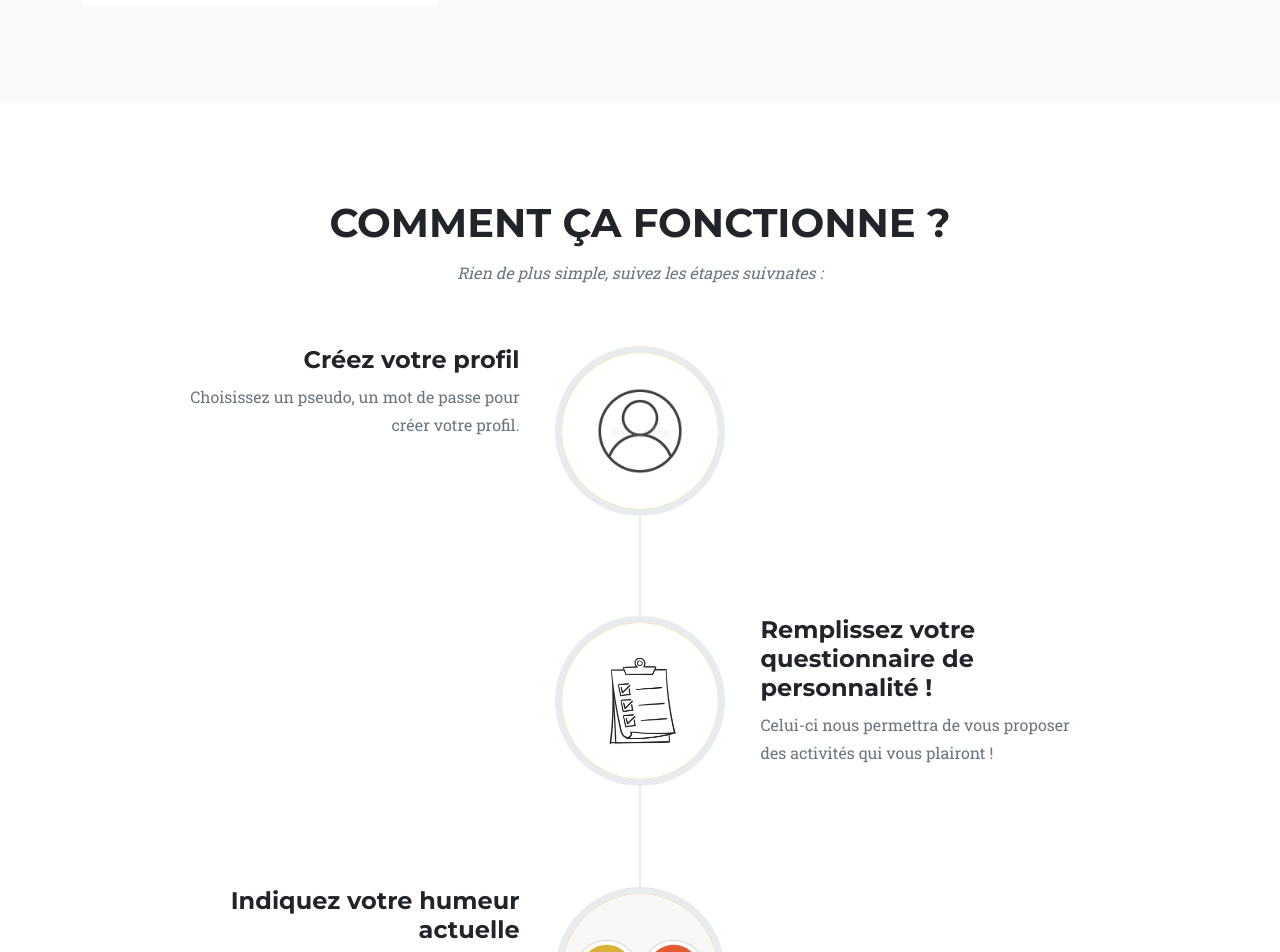
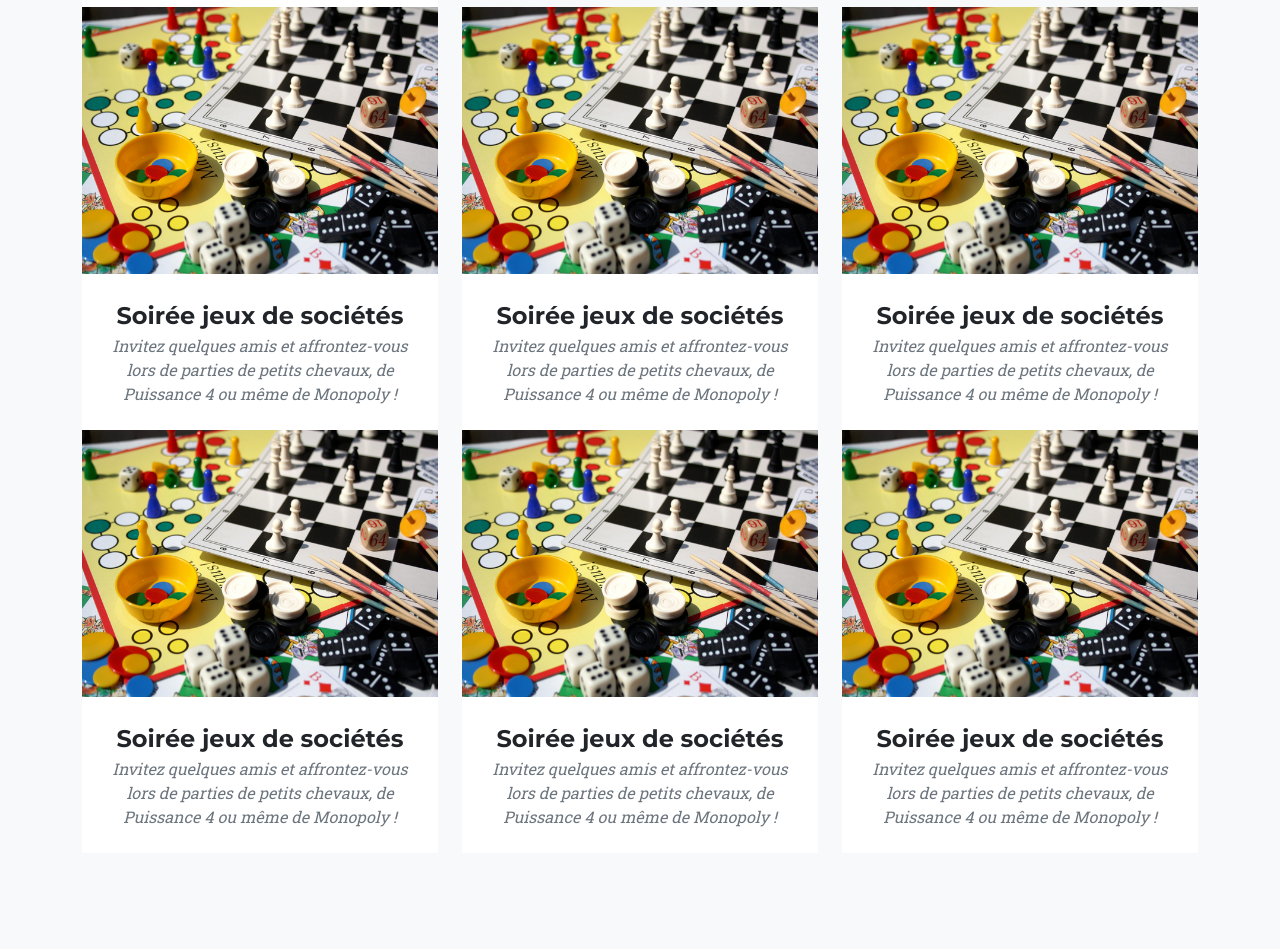
Before and after one commit to MarionWachowiak/ProjetDevWeb_Moodivity, a Vue app: page / in a window 1280 px wide. Shown: the part 2900-3852 px from the top of the page. Built offline with nearby package versions, Linux system fonts and the light colour scheme.

Commit message:
Small modifs on the Activity model

```diff
--- a/models/Activity.js
+++ b/models/Activity.js
@@ -8,6 +8,7 @@ const activitySchema = new Schema({
   place: String,
   city: String,
   mood: String,
+  description: String,
 })
 
 const Activity = mongoose.model('Activity', activitySchema);
--- a/server.js
+++ b/server.js
@@ -201,6 +201,7 @@ app.get('/activities', (req, res, next) => {
           numberPeople: activity.numberPeople,
           cityActivity: activity.city,
           place: activity.place,
+          description: activity.description,
           moodActivity: activity.mood,
         }
       })
--- a/src/components/HomePage.vue
+++ b/src/components/HomePage.vue
@@ -172,6 +172,78 @@
                         </div>
                     </div>
                 </div>
+                <div class="col-lg-4 col-sm-6">
+                    <!-- Portfolio item 10-->
+                    <div class="portfolio-item">
+                        <a>
+                            <img class="img-fluid" src="../assets/img/activites/jeuxdesociete.png" alt="..." />
+                        </a>
+                        <div class="portfolio-caption">
+                            <div class="portfolio-caption-heading">Soirée jeux de sociétés</div>
+                            <div class="portfolio-caption-subheading text-muted">Invitez quelques amis et affrontez-vous lors de parties de petits chevaux, de Puissance 4 ou même de Monopoly !</div>
+                        </div>
+                    </div>
+                </div>
+                <div class="col-lg-4 col-sm-6">
+                    <!-- Portfolio item 11-->
+                    <div class="portfolio-item">
+                        <a>
+                            <img class="img-fluid" src="../assets/img/activites/jeuxdesociete.png" alt="..." />
+                        </a>
+                        <div class="portfolio-caption">
+                            <div class="portfolio-caption-heading">Soirée jeux de sociétés</div>
+                            <div class="portfolio-caption-subheading text-muted">Invitez quelques amis et affrontez-vous lors de parties de petits chevaux, de Puissance 4 ou même de Monopoly !</div>
+                        </div>
+                    </div>
+                </div>
+                <div class="col-lg-4 col-sm-6">
+                    <!-- Portfolio item 12-->
+                    <div class="portfolio-item">
+                        <a>
+                            <img class="img-fluid" src="../assets/img/activites/jeuxdesociete.png" alt="..." />
+                        </a>
+                        <div class="portfolio-caption">
+                            <div class="portfolio-caption-heading">Soirée jeux de sociétés</div>
+                            <div class="portfolio-caption-subheading text-muted">Invitez quelques amis et affrontez-vous lors de parties de petits chevaux, de Puissance 4 ou même de Monopoly !</div>
+                        </div>
+                    </div>
+                </div>
+                <div class="col-lg-4 col-sm-6">
+                    <!-- Portfolio item 13-->
+                    <div class="portfolio-item">
+                        <a>
+                            <img class="img-fluid" src="../assets/img/activites/jeuxdesociete.png" alt="..." />
+                        </a>
+                        <div class="portfolio-caption">
+                            <div class="portfolio-caption-heading">Soirée jeux de sociétés</div>
+                            <div class="portfolio-caption-subheading text-muted">Invitez quelques amis et affrontez-vous lors de parties de petits chevaux, de Puissance 4 ou même de Monopoly !</div>
+                        </div>
+                    </div>
+                </div>
+                <div class="col-lg-4 col-sm-6">
+                    <!-- Portfolio item 14-->
+                    <div class="portfolio-item">
+                        <a>
+                            <img class="img-fluid" src="../assets/img/activites/jeuxdesociete.png" alt="..." />
+                        </a>
+                        <div class="portfolio-caption">
+                            <div class="portfolio-caption-heading">Soirée jeux de sociétés</div>
+                            <div class="portfolio-caption-subheading text-muted">Invitez quelques amis et affrontez-vous lors de parties de petits chevaux, de Puissance 4 ou même de Monopoly !</div>
+                        </div>
+                    </div>
+                </div>
+                <div class="col-lg-4 col-sm-6">
+                    <!-- Portfolio item 15-->
+                    <div class="portfolio-item">
+                        <a>
+                            <img class="img-fluid" src="../assets/img/activites/jeuxdesociete.png" alt="..." />
+                        </a>
+                        <div class="portfolio-caption">
+                            <div class="portfolio-caption-heading">Soirée jeux de sociétés</div>
+                            <div class="portfolio-caption-subheading text-muted">Invitez quelques amis et affrontez-vous lors de parties de petits chevaux, de Puissance 4 ou même de Monopoly !</div>
+                        </div>
+                    </div>
+                </div>
             </div>
         </div>
     </section>
--- a/src/components/UserActivities.vue
+++ b/src/components/UserActivities.vue
@@ -68,8 +68,8 @@
                             <img class="img-fluid" src="../assets/img/activites/cinema.png" alt="..." />
                         </a>
                         <div class="portfolio-caption">
-                            <div class="portfolio-caption-heading">Cinéma</div>
-                            <div class="portfolio-caption-subheading text-muted">Film Kaamelot, actuellement en salle !</div>
+                            <div class="portfolio-caption-heading">{{ activity.name }}</div>
+                            <div class="portfolio-caption-subheading text-muted">{{ activity.description }}</div>
                         </div>
                     </div>
                 </div>
@@ -132,11 +132,12 @@ export default {
 
     axios.get('http://localhost:5000/activities', { headers: { token: localStorage.getItem('token')}})
       .then(res => {
-        this.nameActivity = res.data.user.name;
-        this.type = res.data.user.type;
-        this.place = res.data.user.place;
-        this.city = res.data.user.city;
-        this.moodActivity = res.data.user.mood;
+        this.nameActivity = res.data.activity.name;
+        this.type = res.data.activity.type;
+        this.place = res.data.activity.place;
+        this.city = res.data.activity.city;
+        this.description = res.data.activity.description;
+        this.moodActivity = res.data.activity.mood;
       })
   },
   methods: {
--- a/src/components/UserProfile.vue
+++ b/src/components/UserProfile.vue
@@ -76,7 +76,7 @@
         <div class="container">
             <div class="text-center">
                 <h2 class="section-heading text-uppercase">Questionnaire de personnalité</h2>
-                <h3 class="section-subheading text-muted">Ces quelques questions ont pour but de mieux vous connaître {{ name }}</h3>
+                <h3 class="section-subheading text-muted">Ces quelques questions ont pour but de mieux vous connaître, {{ name }}. <br><br> Vous pouvez d'ailleurs modifier vos réponses à tout moment !</h3>
             </div>
             <div class="rowa">
                 <div class="form-group">
@@ -177,7 +177,7 @@
 
 
             <!-- Submit Button-->
-            <div class="text-center"><button class="btn btn-primary btn-l text-uppercase" @click="validatepersonnality">Valider</button>
+            <div class="text-center"><button class="btn btn-primary btn-l text-uppercase" @click="validatepersonnality">Enregistrer mes réponses</button>
                 <br><br>
                 <div>{{ error2 }}</div>
                 <div>{{ success }}</div>
@@ -193,7 +193,7 @@
         <div class="container">
             <div class="text-center">
                 <h2 class="section-heading text-uppercase">Quelle est votre humeur du jour ?</h2>
-                <h3 class="section-subheading text-muted">Vous pouvez cocher jusqu'à 3 humeurs différentes :</h3>
+                <h3 class="section-subheading text-muted">Vous pouvez cocher jusqu'à 3 humeurs différentes parmi les suivantes :</h3>
             </div>
             <ul class="timeline">
                 <li>
```
